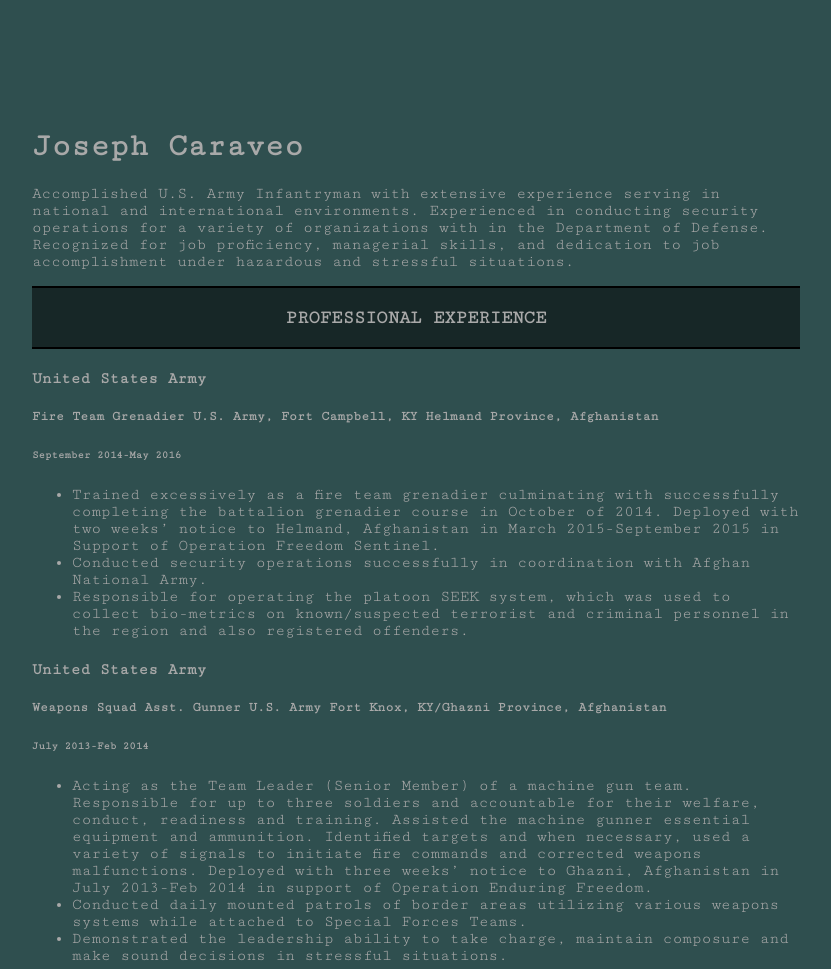
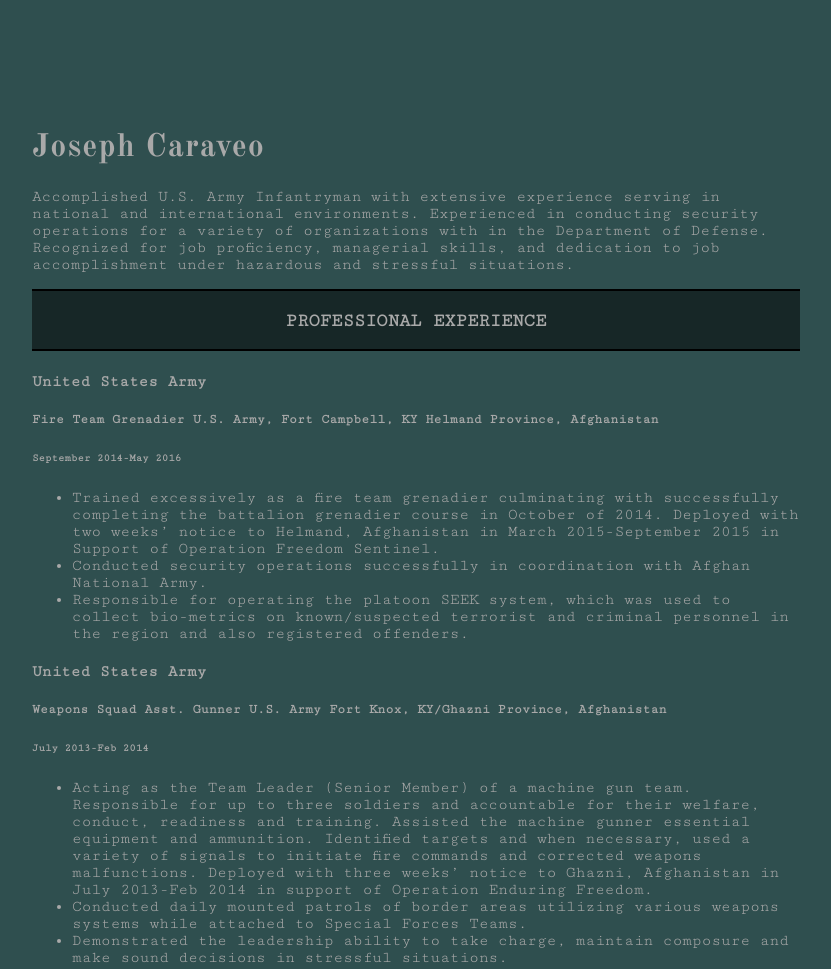
Before and after one commit to HopedCastle/HopedCastle.github.io, a plain HTML site: page index.html in a window 1280 px wide. Shown: the top 969 px of the page, without its empty margins (224-1055 px from the left). Drawn offline with nearby package versions, Linux system fonts and the light colour scheme.

Commit message:
Update style.css

```diff
--- a/style.css
+++ b/style.css
@@ -1,6 +1,15 @@
+@import url(https://fonts.googleapis.com/css?family=Old+Standard+TT:400,400italic,700);
+
 @import
 url(https://fonts.googleapis.com/css?family=Cutive+Mono);
 
+h1{
+  font-family: 'Old Standard TT', serif;
+	font-size:200%;
+	font-weight:700;
+	letter-spacing:1px;
+	margin-bottom:20px;
+}
 body{
   background-color: #2F4F4F;
   color: #A9A9A9;
```
